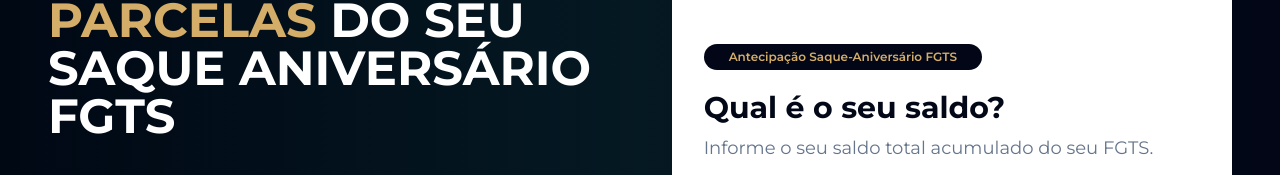
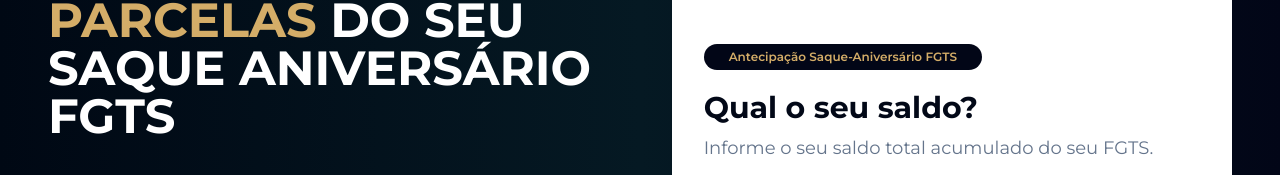
Before and after one commit to coderaw-io/generalcred-landing-page, a Next.js app: page /emprestimo/fgts in a window 1280 px wide. Shown: the part 180-355 px from the top of the page. Built offline with nearby package versions, Linux system fonts and the light colour scheme; no server answers.

Commit message:
fix: update text

```diff
--- a/src/app/emprestimo/fgts/_components/form-init.tsx
+++ b/src/app/emprestimo/fgts/_components/form-init.tsx
@@ -16,7 +16,7 @@
         </div>
 
         <h1 className="text-xl font-extrabold sm:text-3xl">
-          Qual é o seu saldo?
+          Qual o seu saldo?
         </h1>
 
         <p className="text-lg text-muted-foreground">
```
